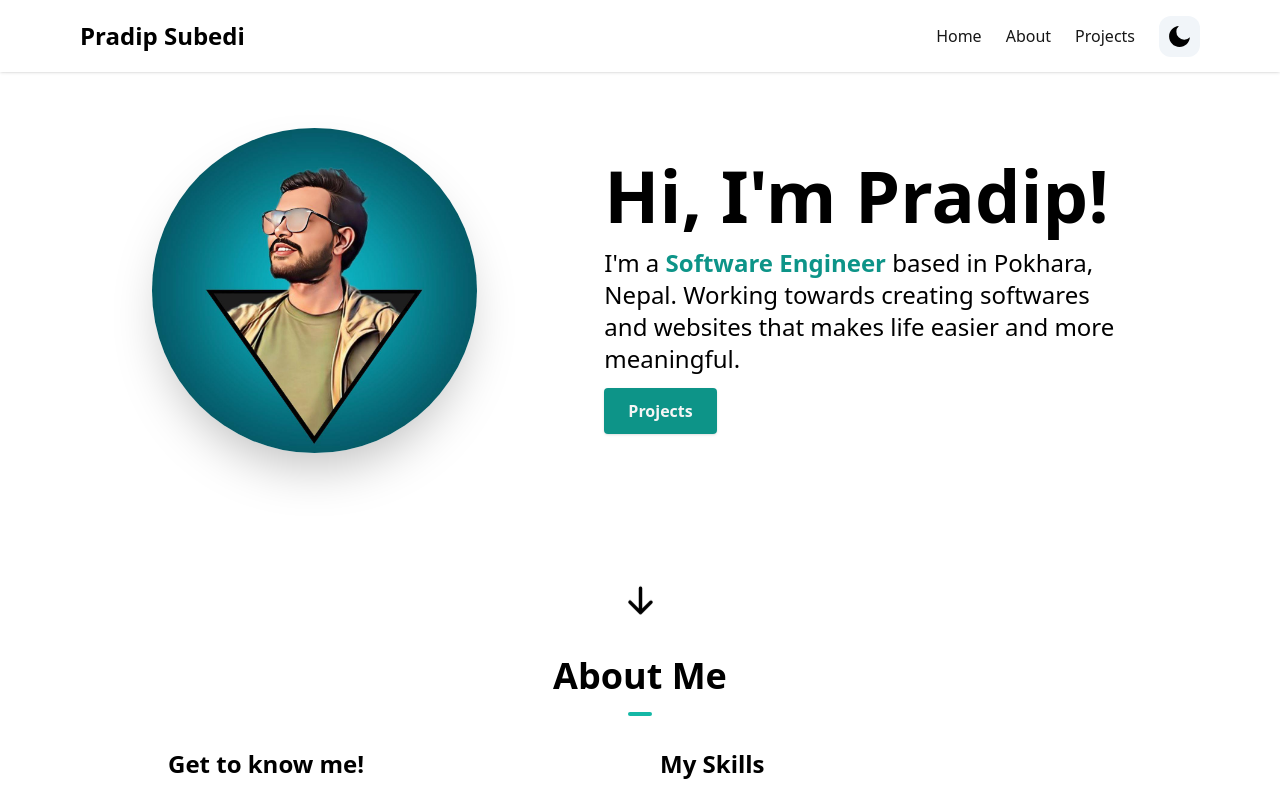
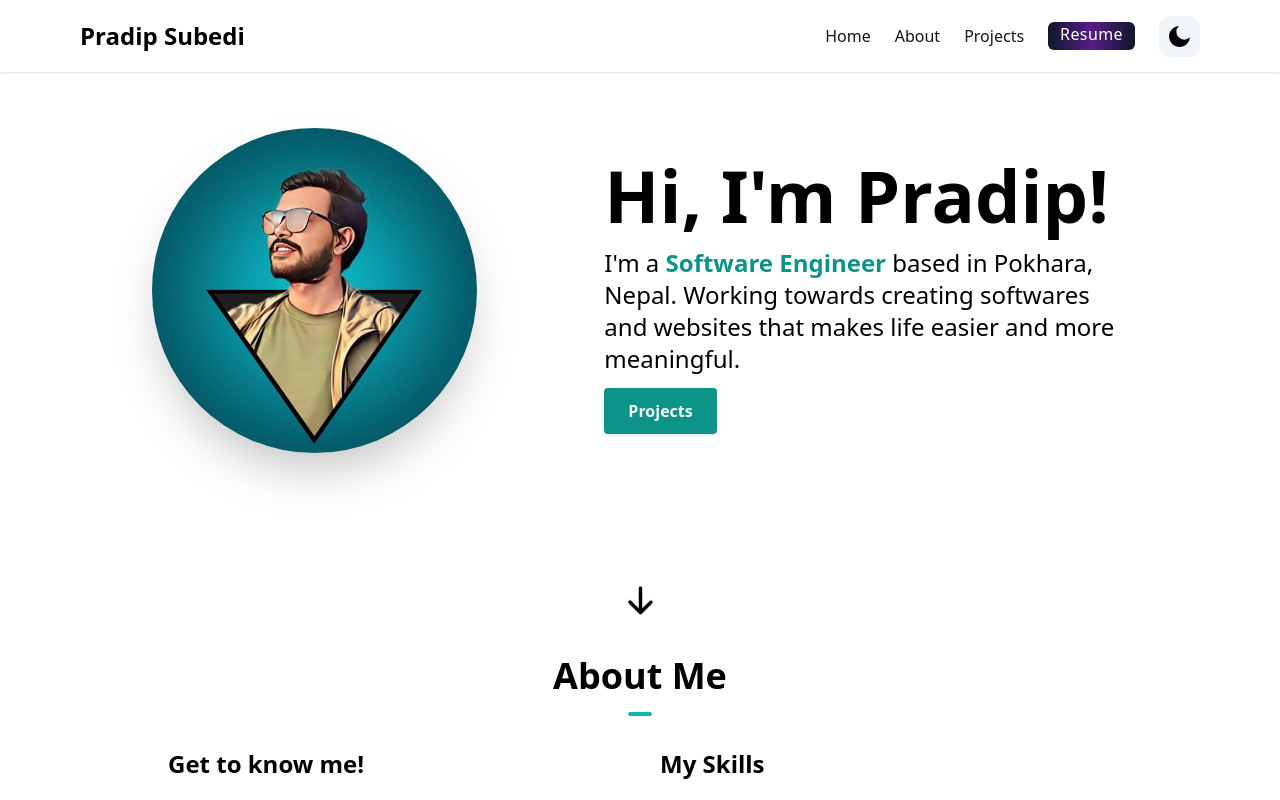
Before and after one commit to anon-pradip/nextjs-and-tailwindcss-portfolio, a Next.js app: page / in a window 1280 px wide. Shown: the top 800 px of the page. Built offline with nearby package versions, Linux system fonts and the light colour scheme.

Commit message:
add resume to navbar

```diff
--- a/components/Navbar.jsx
+++ b/components/Navbar.jsx
@@ -73,6 +73,11 @@ export default function Navbar() {
                   </Link>
                 )
               })}
+              <div className="bg-gradient-to-r from-slate-900 via-purple-900 to-slate-900 rounded-md px-3 pb-1 text-white tracking-wide max-w-max">
+                <a href="/Pradip_CV.pdf" alt="Resume"
+                  target="_blank"
+                  rel="noopener noreferrer">Resume</a>
+              </div>
               {currentTheme === "dark" ? (
                 <button
                   onClick={() => setTheme("light")}
```
Also changed, not shown: 1 other file (tests, documents, lock files or other folders).
